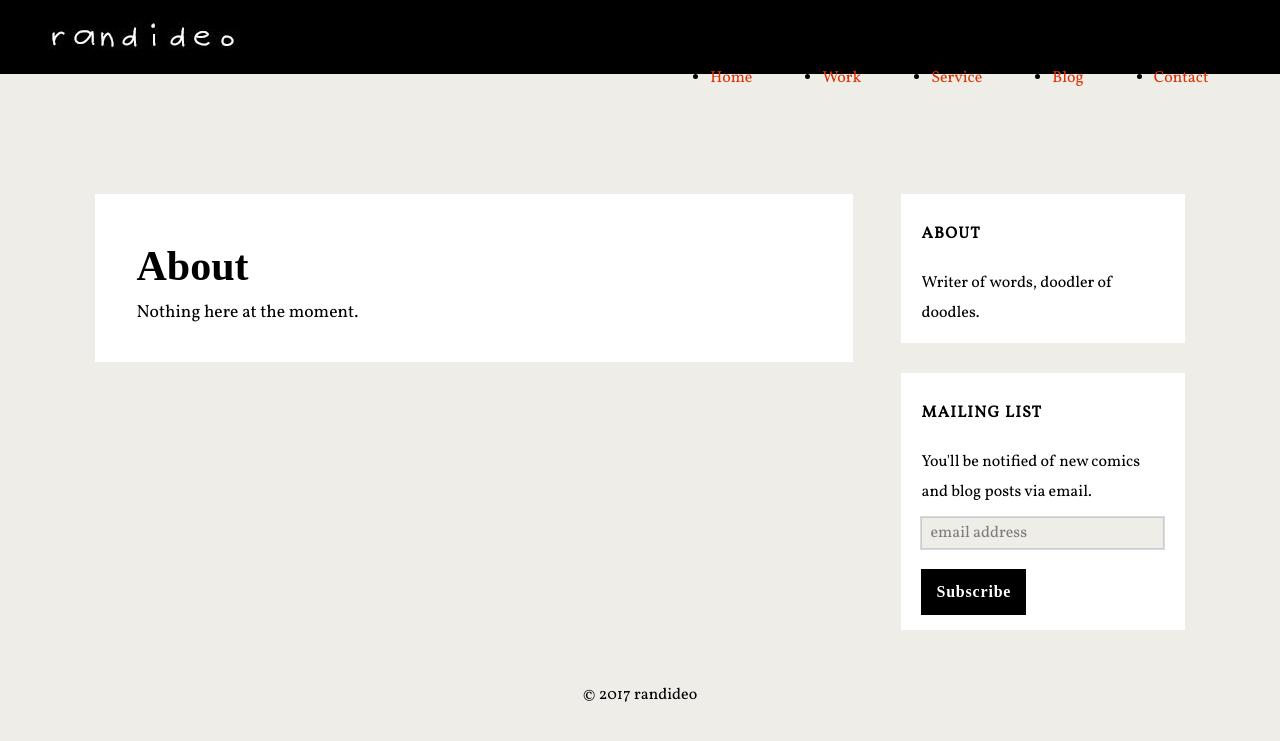
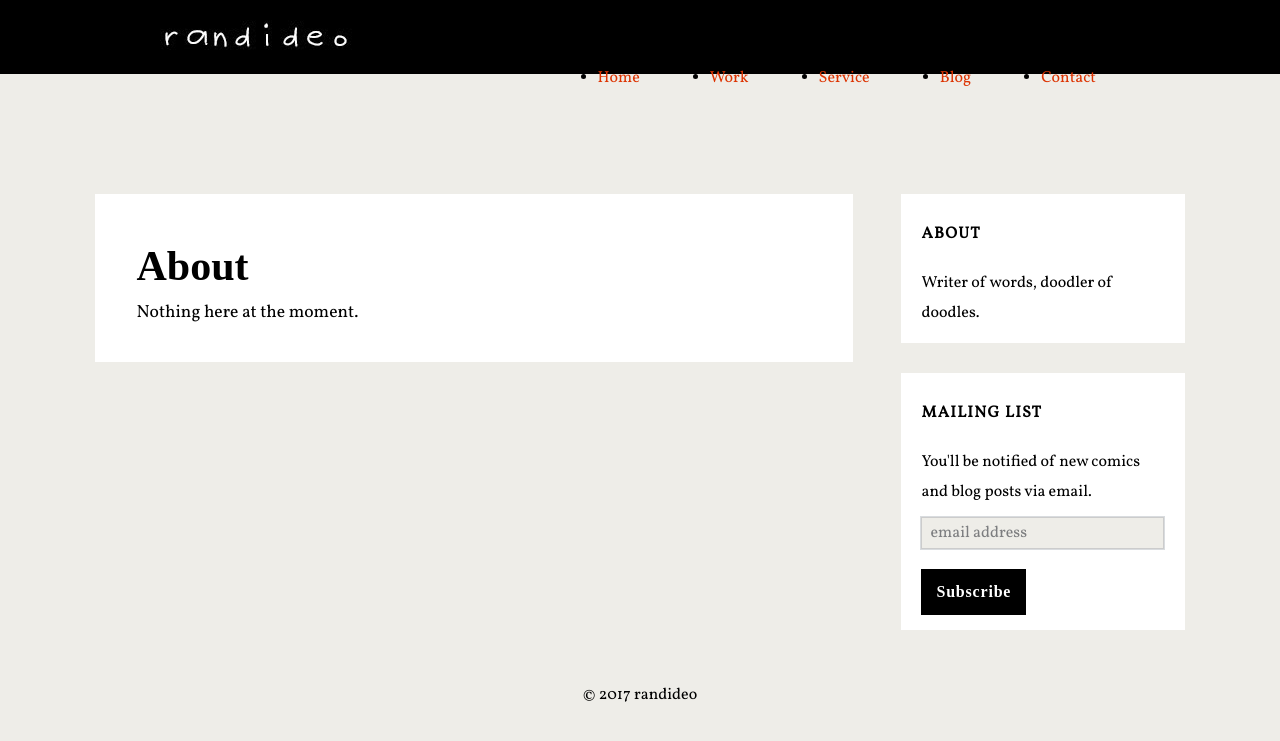
Before and after one commit to randideo/randideo.github.io, a Jekyll site: the page built from about.html, in a window 1280 px wide. Shown: the top 741 px of the page. Built offline with Jekyll 4.4.1, drawn with Linux system fonts in a browser that asks for light colours; nearby versions of some CDN libraries; some web fonts are replaced; comment, search, counter and statistics services are not loaded.

Commit message:
Update header.html

```diff
--- a/_includes/header.html
+++ b/_includes/header.html
@@ -34,6 +34,12 @@ header {
 
 }
 
+		 .inner {
+	  max-width: 1000px;
+	  margin: 0 auto;
+	  padding: 0px 20px;
+	  position: relative;
+}
 
 
 .logo {
```
